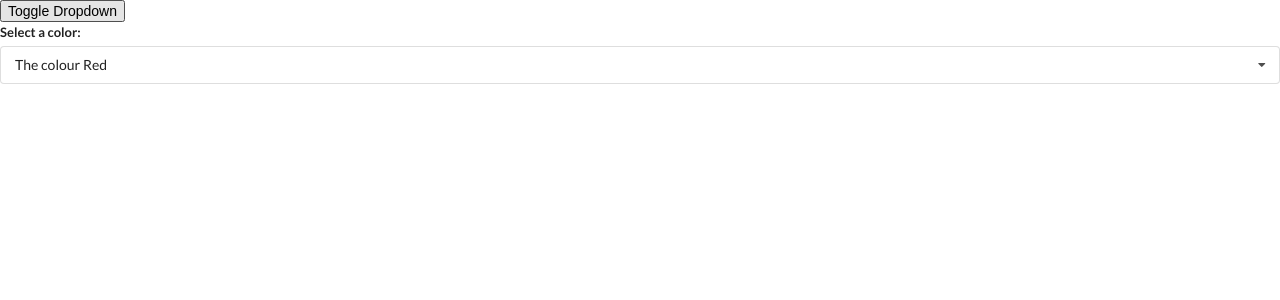
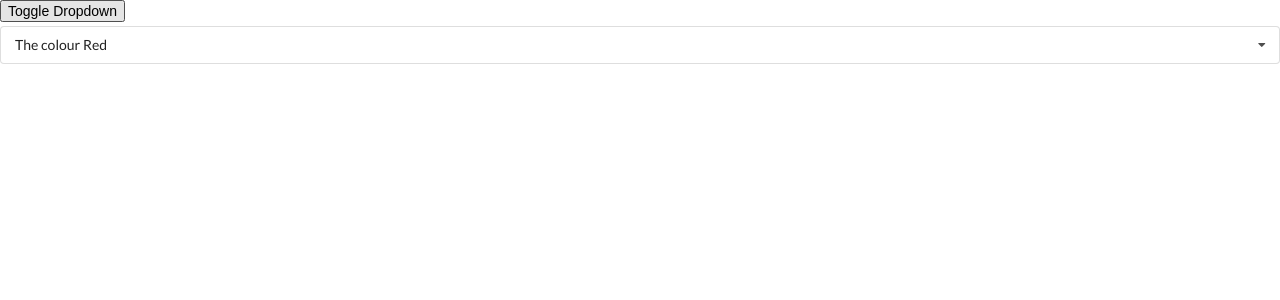
Before and after one commit to ArossThompson/Widgets-with-hooks, a React (Create React App) app: page / in a window 1280 px wide. Shown: the top 300 px of the page. Built offline with nearby package versions, Linux system fonts and the light colour scheme.

Commit message:
made the dropdown label a prop that is passed in to increase reusability

```diff
--- a/src/components/Dropdown.jsx
+++ b/src/components/Dropdown.jsx
@@ -1,6 +1,6 @@
 import React, { useEffect, useState, useRef } from 'react';
 
-const Dropdown = ({ options, selected, onSelectedChange}) => {
+const Dropdown = ({ options, selected, onSelectedChange, label }) => {
   const [openOrClosed, setOpenOrClosed] = useState(false);
   const ref = useRef();
 
@@ -41,7 +41,7 @@ const Dropdown = ({ options, selected, onSelectedChange}) => {
   return (
     <div ref={ref} className="ui form">
       <div className="field">
-        <label htmlFor="" className="label">Select a color:</label>
+        <label htmlFor="" className="label">{label}</label>
         <div className={`ui selection dropdown ${openOrClosed ? 'visible active' : ''}`} onClick={()=> {
           setOpenOrClosed(!openOrClosed)
         }}>
```
